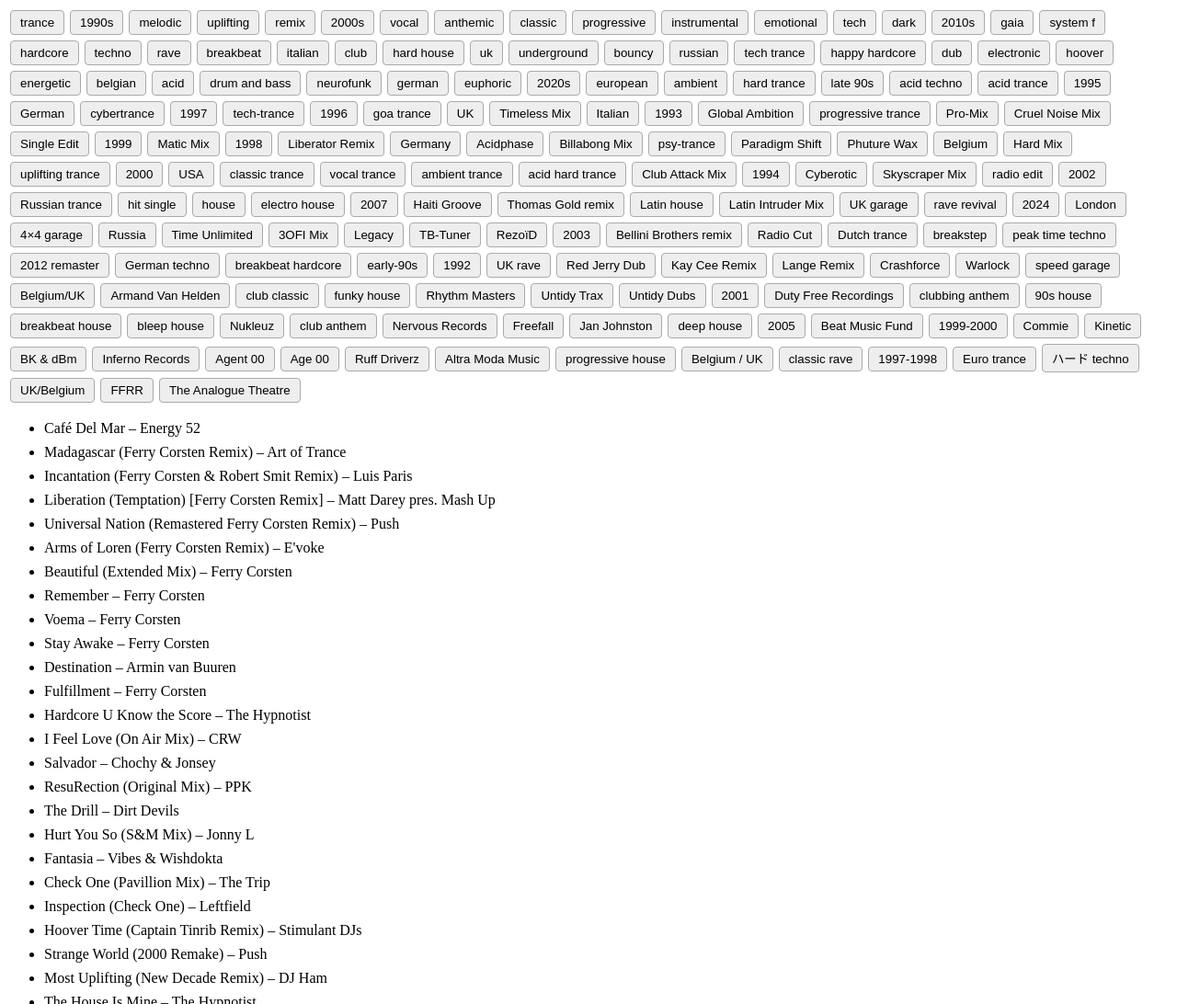
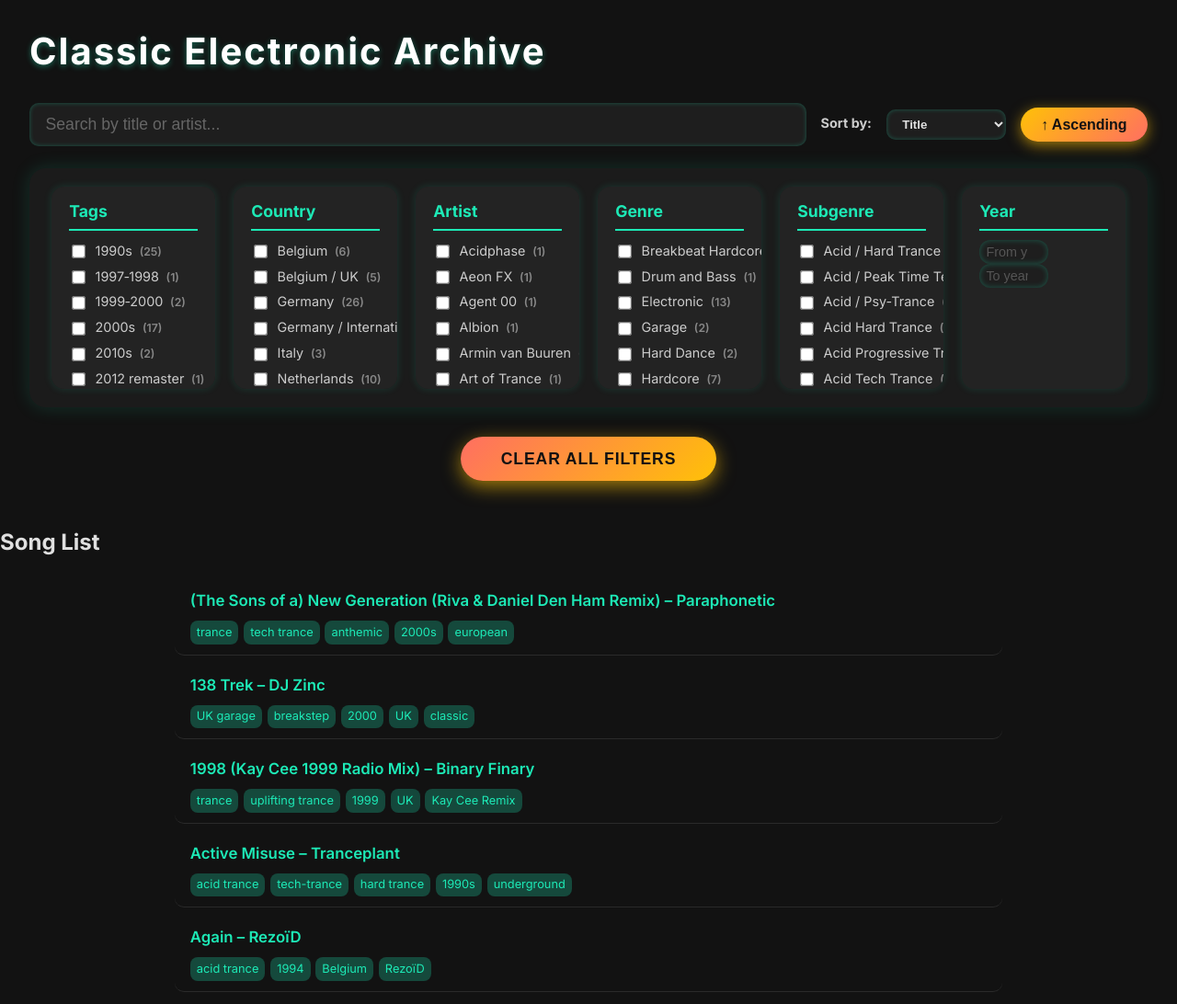
Before and after one commit to yyb334/Classic-Electronic-Archive, a plain HTML site: page index.html in a window 1280 px wide. Shown: the top 1092 px of the page at 92% size. Drawn offline with Linux system fonts and the light colour scheme.

```diff
--- a/index.html
+++ b/index.html
@@ -2,108 +2,83 @@
 <html lang="en">
 <head>
   <meta charset="UTF-8" />
-  <title>Song Archive</title>
+  <meta name="viewport" content="width=device-width, initial-scale=1" />
+  <title>Classic Electronic Archive - Advanced Multi-Filters</title>
+  <link rel="stylesheet" href="style.css" />
   <style>
-    .tag-button {
-      margin: 3px;
-      padding: 5px 10px;
-      cursor: pointer;
-      border: 1px solid #aaa;
-      border-radius: 4px;
-      background-color: #eee;
-    }
-    .tag-button.active {
-      background-color: #ccc;
-    }
-    #song-list li {
-      margin-bottom: 8px;
-    }
+    /* Keep any critical inline styles here if needed */
   </style>
 </head>
 <body>
+  <header>
+    <h1>Classic Electronic Archive</h1>
+  </header>
 
-  <div id="tag-container"></div>
-  <ul id="song-list"></ul>
+  <main>
+    <!-- Search and Sort Controls -->
+    <section id="search-sort">
+      <input type="text" id="search-bar" placeholder="Search by title or artist..." aria-label="Search songs by title or artist" />
+      <label for="sort-select"><strong>Sort by:</strong></label>
+      <select id="sort-select" aria-label="Sort songs">
+        <option value="title">Title</option>
+        <option value="artist">Artist</option>
+        <option value="year">Release Year</option>
+      </select>
+      <button id="sort-direction" aria-label="Toggle sort direction">↑ Ascending</button>
+    </section>
 
-  <script>
-    async function fetchSongs() {
-      const response = await fetch('songs.json');
-      if (!response.ok) {
-        throw new Error('Failed to load songs.json');
-      }
-      const songs = await response.json();
-      return songs;
-    }
+    <!-- Advanced Filters -->
+    <section id="filters" aria-label="Advanced filter options">
+      <div id="tag-filter">
+        <h3>Tags</h3>
+        <div id="tag-list" role="group" aria-label="Filter by tags"></div>
+      </div>
 
-    function createTagButton(tag, onClick) {
-      const btn = document.createElement('button');
-      btn.className = 'tag-button';
-      btn.textContent = tag;
-      btn.addEventListener('click', () => onClick(tag, btn));
-      return btn;
-    }
+      <div id="country-filter-section">
+        <h3>Country</h3>
+        <div id="country-list" role="group" aria-label="Filter by country"></div>
+      </div>
 
-    async function loadTagsAndSongs() {
-      const songs = await fetchSongs();
+      <div id="artist-filter-section">
+        <h3>Artist</h3>
+        <div id="artist-list" role="group" aria-label="Filter by artist"></div>
+      </div>
 
-      // Collect all tags
-      let allTags = [];
-      songs.forEach(song => {
-        allTags = allTags.concat(song.tags);
-      });
+      <div id="genre-filter-section">
+        <h3>Genre</h3>
+        <div id="genre-list" role="group" aria-label="Filter by genre"></div>
+      </div>
 
-      // Unique tags
-      const uniqueTags = [...new Set(allTags)];
+      <div id="subgenre-filter-section">
+        <h3>Subgenre</h3>
+        <div id="subgenre-list" role="group" aria-label="Filter by subgenre"></div>
+      </div>
 
-      // Filter out individual year-range tags like "1999-2000" or "1997-1998"
-      // Pattern: 4 digits, dash, 4 digits, e.g., '1999-2000'
-      const filteredTags = uniqueTags.filter(tag => {
-        return !/^\d{4}-\d{4}$/.test(tag);
-      });
+      <div id="year-filter-section">
+        <h3>Year</h3>
+        <input type="number" id="year-min" placeholder="From year" min="1900" max="2100" aria-label="Minimum year" />
+        <input type="number" id="year-max" placeholder="To year" min="1900" max="2100" aria-label="Maximum year" />
+      </div>
+    </section>
 
-      const tagContainer = document.getElementById('tag-container');
-      tagContainer.innerHTML = '';
+    <!-- Clear Filters Button -->
+    <section>
+      <button id="clear-filters" aria-label="Clear all filters">Clear All Filters</button>
+    </section>
 
-      let activeTag = null;
+    <!-- Song List -->
+    <section id="songs" aria-live="polite" aria-relevant="additions">
+      <h2>Song List</h2>
+      <ul id="song-list"></ul>
+    </section>
 
-      function renderSongs(filteredSongs) {
-        const songList = document.getElementById('song-list');
-        songList.innerHTML = '';
-        filteredSongs.forEach(song => {
-          const li = document.createElement('li');
-          li.textContent = `${song.title} – ${song.artist}`;
-          songList.appendChild(li);
-        });
-      }
+    <!-- Tag Stats (optional) -->
+    <section id="tag-stats" style="margin-top: 2rem;">
+      <h2>Tag Statistics</h2>
+      <ul id="tag-counts"></ul>
+    </section>
+  </main>
 
-      function onTagClick(tag, btn) {
-        // Toggle active tag
-        if (activeTag === tag) {
-          activeTag = null;
-          btn.classList.remove('active');
-          renderSongs(songs); // Show all songs
-        } else {
-          activeTag = tag;
-          // Remove active from all buttons
-          [...tagContainer.children].forEach(b => b.classList.remove('active'));
-          btn.classList.add('active');
-          // Filter songs by tag
-          const filteredSongs = songs.filter(song => song.tags.includes(tag));
-          renderSongs(filteredSongs);
-        }
-      }
-
-      // Create buttons for all filtered tags
-      filteredTags.forEach(tag => {
-        const btn = createTagButton(tag, onTagClick);
-        tagContainer.appendChild(btn);
-      });
-
-      // Show all songs by default
-      renderSongs(songs);
-    }
-
-    loadTagsAndSongs();
-  </script>
+  <script src="script.js"></script>
 </body>
 </html>
```
